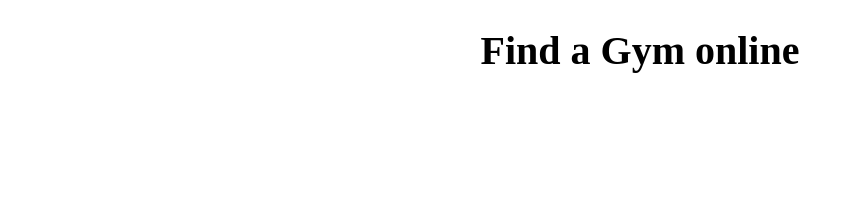
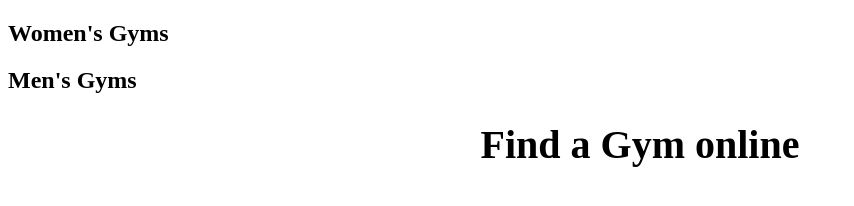
Before and after one commit to kelvindev1/Gym-Finder-Javascript-Project, a plain HTML site: page index.html in a window 1280 px wide. Shown: the whole page, without its empty margins (0-854 px from the left). Drawn offline with Linux system fonts and the light colour scheme.

Commit message:
initial commit

```diff
--- a/index.html
+++ b/index.html
@@ -9,6 +9,8 @@
 </head>
 
 <body>
+    <h2>Women's Gyms</h2>
+    <h2>Men's Gyms</h2>
     <div id="introDiv">
         <h1>Find a Gym online</h1>
     </div>
```
